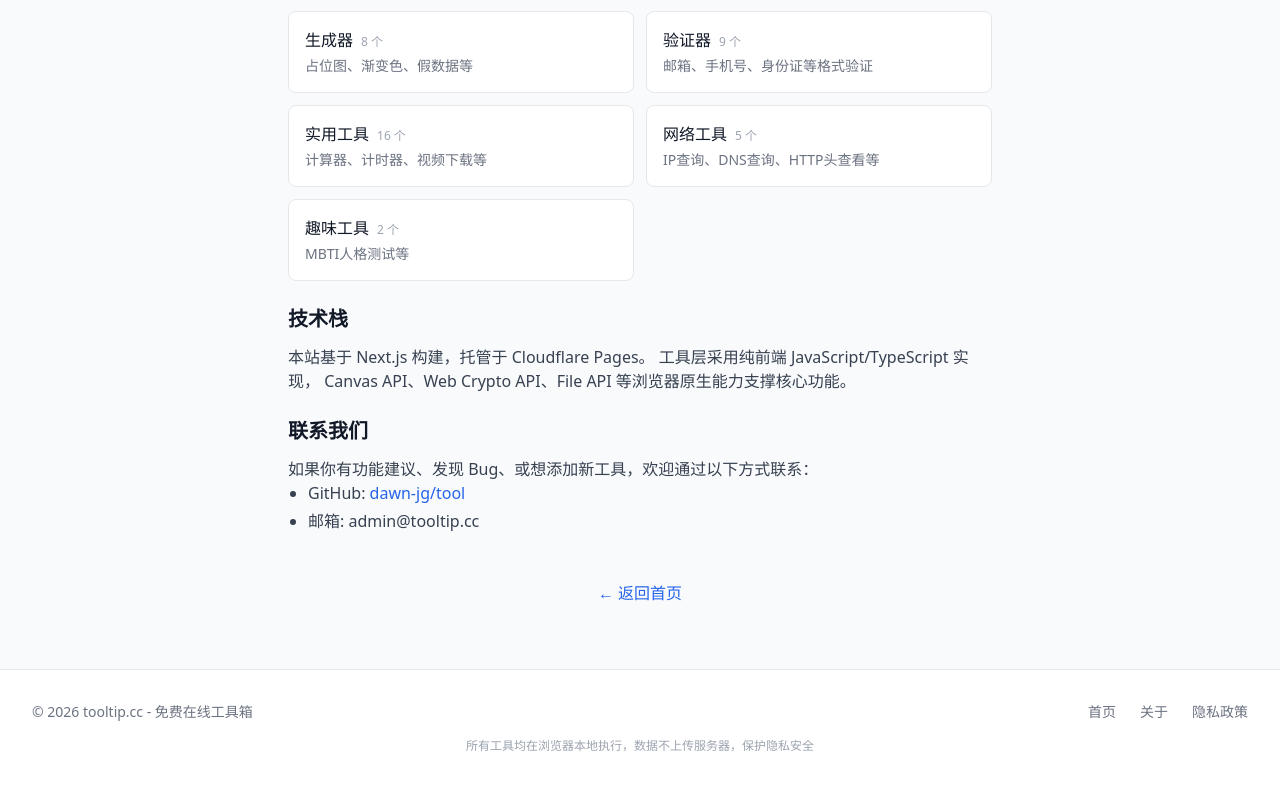
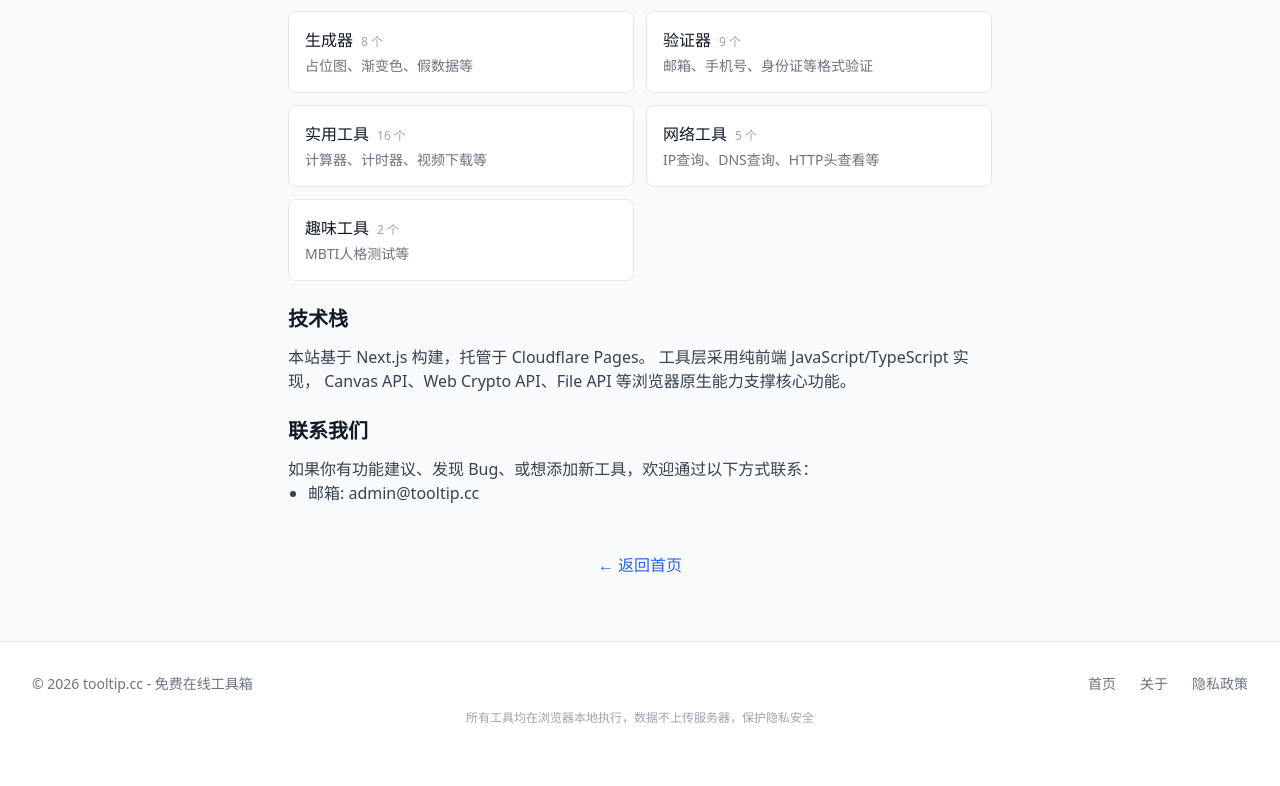
Before and after one commit to dawn-jg/tool, a Next.js app: page /about in a window 1280 px wide. Shown: the part 790-1576 px from the top of the page. After the commit the page ends 1548 px from the top, so only its background shows below. Built offline with nearby package versions, Linux system fonts and the light colour scheme.

Commit message:
chore: 移除关于页面的GitHub地址

```diff
--- a/app/about/page.tsx
+++ b/app/about/page.tsx
@@ -88,7 +88,6 @@ export default function AboutPage() {
               如果你有功能建议、发现 Bug、或想添加新工具，欢迎通过以下方式联系：
             </p>
             <ul className="list-disc pl-5 space-y-1">
-              <li>GitHub: <a href="https://github.com/dawn-jg/tool" className="text-blue-600 hover:underline" target="_blank" rel="noopener noreferrer">dawn-jg/tool</a></li>
               <li>邮箱: admin@tooltip.cc</li>
             </ul>
           </section>
```
